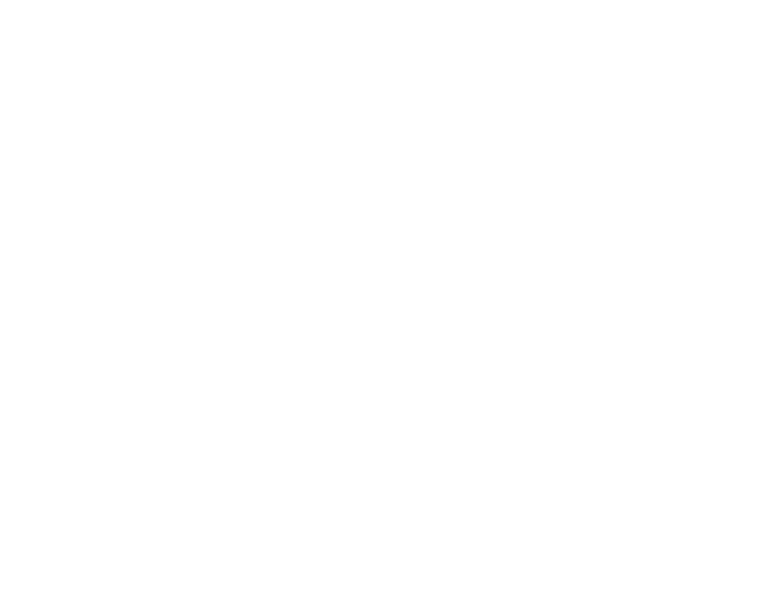
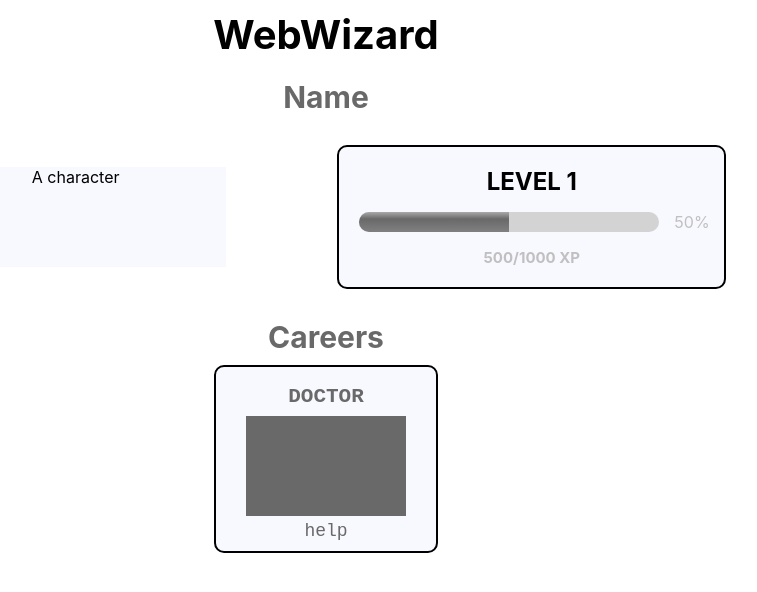
Before and after one commit to chimken0nuggie/CareerQuest, a React (Create React App) app in the folder game/: page / in a window 1280 px wide. Shown: the top 592 px of the page, without its empty margins (314-1071 px from the left). Built offline with nearby package versions, Linux system fonts and the light colour scheme.

Commit message:
home page

```diff
--- a/game/src/App.css
+++ b/game/src/App.css
@@ -28,6 +28,58 @@
   color: #61dafb;
 }
 
+.PageContent{
+  width: 100%;
+  height: 100%;
+  display: flex;
+  flex-direction: row;
+}
+
+/* Progress bar */
+.progressContainer{
+  width: 100%;
+  display: flex;
+  flex-direction: row;
+  align-items: center;
+}
+
+.progressText{
+  width: 30px;
+  margin-left: 15px;
+
+  display: flex;
+  flex-direction: row;
+
+  color: silver;
+
+}
+
+.progressBar{
+  width: 300px;
+  height: 20px;
+
+  display: flex;
+  flex-direction: row;
+  justify-content: flex-start;
+  align-items: stretch;
+
+  border-radius: 60px;
+  background-color: lightgray;
+
+  overflow: hidden;
+}
+
+.progressFill{
+  width: 0%;
+
+  background: linear-gradient(
+    180deg,
+    darkgray 0%,
+    dimgray 35%,
+    gray 100%
+  );
+}
+
 @keyframes App-logo-spin {
   from {
     transform: rotate(0deg);
--- a/game/src/components/Greeting.js
+++ b/game/src/components/Greeting.js
@@ -1,4 +1,6 @@
 function Greeting() {
-
+    return (
+        <p>aosdfjoasidf</p>
+    )
 }
 export default Greeting;
--- a/game/src/components/Home.js
+++ b/game/src/components/Home.js
@@ -1,4 +1,33 @@
-function Home() {
+import CareerItem from "../miniComponents/CareerItem";
+import Heading from "../miniComponents/Heading";
+import ProgressBar from "../miniComponents/ProgressBar";
+import ProjectName from "../miniComponents/ProjectName";
 
-}
-export default Home;
+export default function Home() {
+
+    return(
+        <div className='PageContent' style={{width: '100%', height: '15vh', display: 'flex', flexDirection: 'column', alignItems: 'center'}}>
+            <ProjectName/>
+            <Heading title="Name"/>
+            <div style={{width: '80%', height: 'auto', margin: '20px 40px',
+                                                display: 'flex', flexDirection: 'row', flexWrap: 'wrap',
+                                                alignItems: 'center', justifyContent: 'space-evenly'}}>
+                <div style={{backgroundColor: 'ghostwhite', width: '300px', height: "100px", margin: '20px 0px'}}>A character</div>
+                <div>
+                    <div style={{backgroundColor:'ghostwhite', borderRadius: '10px', borderStyle: 'solid', borderWidth: '2px',
+                                boxSizing: 'border-box', padding: '20px'}}>
+                        <h2 style={{color: 'black', margin: '0px' }}>
+                            LEVEL 1
+                        </h2>
+                        <ProgressBar percentCompleted={50}/>
+                        <h3 style={{color: 'silver', fontSize: '15px', margin: '0px', marginBottom: '0px'}}>
+                            500/1000 XP
+                        </h3>
+                    </div>
+                </div>
+            </div>
+            <Heading title="Careers"/>
+            <CareerItem title="doctor" des="help"/>
+        </div>
+    );
+};
--- /dev/null
+++ b/game/src/miniComponents/CareerItem.js
@@ -0,0 +1,20 @@
+import React from 'react';
+
+const CareerItem = ({title, des}) => {
+    return (
+        <div style={{backgroundColor: 'ghostwhite', width: '200px', height: 'auto', padding: "10px",
+                    display: 'flex', flexDirection: 'column',
+                    alignItems: 'center', borderRadius: '10px',
+                    borderStyle: 'solid', borderWidth: '2px'}}>
+            <div style={{ fontSize: '30px', color: 'dimgray', fontWeight: 'bold', fontFamily: 'Andale Mono, monospace', fontVariant: 'small-caps' }}>
+                {title}
+            </div>
+            <div style={{backgroundColor:'dimgray', width: '80%', height: '100px', margin: '5px'}}></div>
+            <div style={{ fontSize: '18px', color: 'dimgray', fontFamily: 'Andale Mono, monospace'}}>
+                {des}
+            </div>
+        </div>
+    );
+  };
+
+export default CareerItem;
--- /dev/null
+++ b/game/src/miniComponents/Heading.js
@@ -0,0 +1,9 @@
+import React from 'react';
+
+export default function Heading({title}) {
+    return (
+        <div style={{ textAlign: 'center', color: 'dimgray', fontSize: '30px', fontWeight: 'bold',
+                    margin: '10px' }}>
+            {title}</div>
+    );
+}
--- /dev/null
+++ b/game/src/miniComponents/ProgressBar.js
@@ -0,0 +1,37 @@
+import React from 'react'
+import "../App.css";
+import {animate, motion} from 'framer-motion';
+import {useEffect, useRef} from 'react';
+
+export default function ProgressBar({percentCompleted}){
+    const progressTestRef = useRef(null);
+    useEffect(() => {
+        if(progressTestRef.current != null){
+            animate(0, percentCompleted, {
+                duration: 1,
+                onUpdate : (currPercent) => {
+                    progressTestRef.current.textContent = currPercent.toFixed(0)
+                }
+            })
+        }
+    }, [percentCompleted]);
+    return(
+        <div className='progressContainer'>
+            <div className="progressBar">
+                <motion.div
+                    className="progressFill"
+                    animate={{
+                        width: `${percentCompleted}%`
+                    }}
+                    transition={{
+                        duration: 1
+                    }}
+                />
+            </div>
+            <div className='progressText'>
+                <p ref={progressTestRef}>0</p>
+                <p>%</p>
+            </div>
+        </div>
+    );
+}
--- /dev/null
+++ b/game/src/miniComponents/ProjectName.js
@@ -0,0 +1,9 @@
+import React from 'react';
+
+export default function ProjectName() {
+    return (
+        <div style={{ textAlign: 'center', color: 'black', fontSize: '40px', fontWeight: 'bold',
+                    margin: '10px' }}>
+            WebWizard</div>
+    );
+}
--- /dev/null
+++ b/package.json
@@ -0,0 +1,5 @@
+{
+  "dependencies": {
+    "framer-motion": "^11.11.1"
+  }
+}
```
Also changed, not shown: 1 other file (tests, documents, lock files or other folders).
